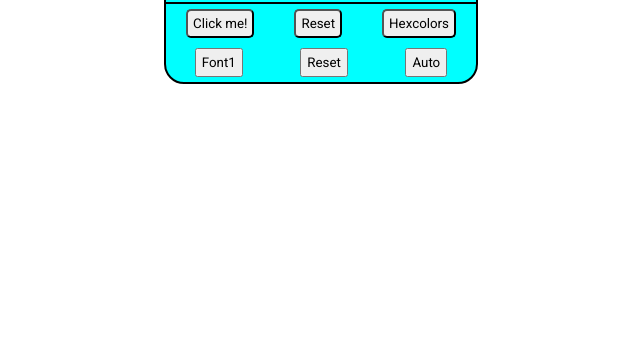
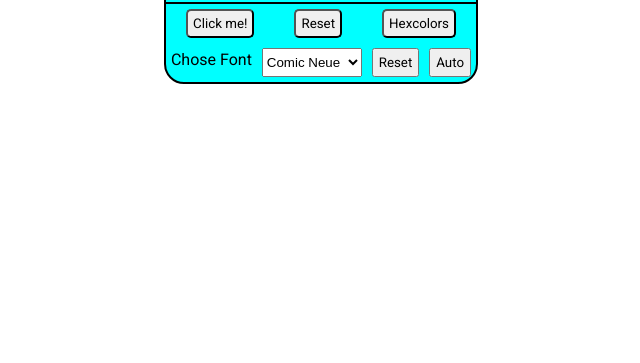
Before and after one commit to Sheydom/backgroundColorChanger, a plain HTML site: page index.html in a window 1280 px wide. Shown: the part 437-800 px from the top of the page, without its empty margins (319-959 px from the left). Drawn offline with Linux system fonts and the light colour scheme.

Commit message:
dropdown for font

```diff
--- a/index.html
+++ b/index.html
@@ -32,7 +32,8 @@
                 <button class="button" id="hexb">Hexcolors</button>
             </div>
             <div id="fbuttons">
-                <button class="fbutton" id="font">Font1</button>
+                <label for="dropdown">Chose Font</label>
+                <select class="fbutton" id="dropdown"></select>
                 <button class="fbutton" id="freset">Reset</button>
                 <button class="fbutton" id="auto">Auto</button>
             </div>
--- a/javascript.js
+++ b/javascript.js
@@ -1,4 +1,4 @@
-const textElements = document.querySelectorAll("h1, h2, h3, h4, h5, h6, p, span, li, a, button");
+const textElements = document.querySelectorAll("h1, h2, h3, h4, h5, h6, p, span, li, a, button, label");
 textElements.forEach((element)=>element.style.fontFamily="Roboto, Sans-serif")
 
 
@@ -12,15 +12,15 @@ const hexb = document.getElementById("hexb");
 const elements = document.querySelectorAll(".button");
 
 const felements = document.querySelectorAll(".fbutton");
-const font = document.getElementById("font");
+const dropdown = document.getElementById("dropdown");
 const freset = document.getElementById("freset");
 const auto = document.getElementById("auto");
 
 const color = ["yellow","green","blue","red", "orange", "purple", "pink", "black",];
 const defaultColor = "white";
 const defaultFont = "Roboto, Sans-serif";
-
-
+const options =["Comic Neue","Chewy","Pacifico","Fredoka One","Lobster","Caveat"];
+intervalID2 = null;
 
 
 newcolor.innerText = defaultColor.toUpperCase();
@@ -60,7 +60,6 @@ function hchange (){
 hexb.addEventListener("click",hchange);
 
 elements.forEach(element =>{
-    // let intervalID;
 
 
 element.addEventListener("mouseover",()=>{
@@ -86,18 +85,30 @@ element.addEventListener("mouseover",()=>{
  });
 
 
+ // ------------function for fontchange via font button ---------------
 
-    function fontchange (){
-    const fontc =["Comic Neue","Chewy","Pacifico","Fredoka One","Lobster","Caveat"];
-    let fontindex = Math.floor(Math.random()*fontc.length);
-    font.style.fontFamily = fontc[fontindex];
-};
+     function fontchange (){
 
-    font.addEventListener("click",fontchange);
+     let fontindex = Math.floor(Math.random()*options.length);
+     textElements.forEach((element)=>element.style.fontFamily=options[fontindex]);
+ };
+
+     dropdown.addEventListener("change",fontchange);
+
+
+    options.forEach(option=>{
+        let opt = document.createElement("option");
+        opt.value = option;
+        opt.textContent = option;
+        dropdown.appendChild(opt);
+    })
+
 
 
 
 function autofunction(){
+
+        clearInterval(intervalID2);
 
     intervalID2=setInterval(()=>{
         const fontc =["Comic Neue","Chewy","Pacifico","Fredoka One","Lobster","Caveat"];
@@ -109,7 +120,8 @@ function autofunction(){
 
 
     }
- freset.addEventListener("click",()=>{clearInterval(intervalID2)
+ freset.addEventListener("click",()=>{
+    clearInterval(intervalID2);
         textElements.forEach((element)=>element.style.fontFamily=defaultFont);
         });
 
```
